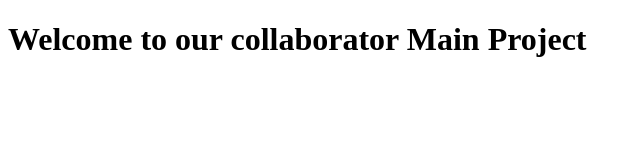
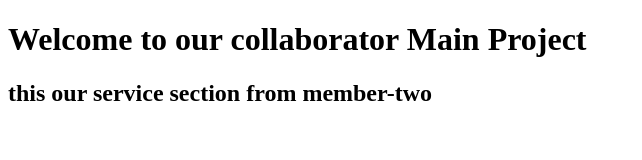
Before and after one commit to sajjadhossain0756/collaborate-test-repo, a plain HTML site: page index.html in a window 1280 px wide. Shown: the whole page, without its empty margins (0-642 px from the left). Drawn offline with Linux system fonts and the light colour scheme.

Commit message:
this is from member-two

```diff
--- a/index.html
+++ b/index.html
@@ -7,5 +7,9 @@
 </head>
 <body>
      <h1>Welcome to our collaborator Main Project</h1>
+     <!-- service section start here -->
+      <section>
+           <h2>this our service section from member-two</h2>
+      </section>
 </body>
 </html>
```
